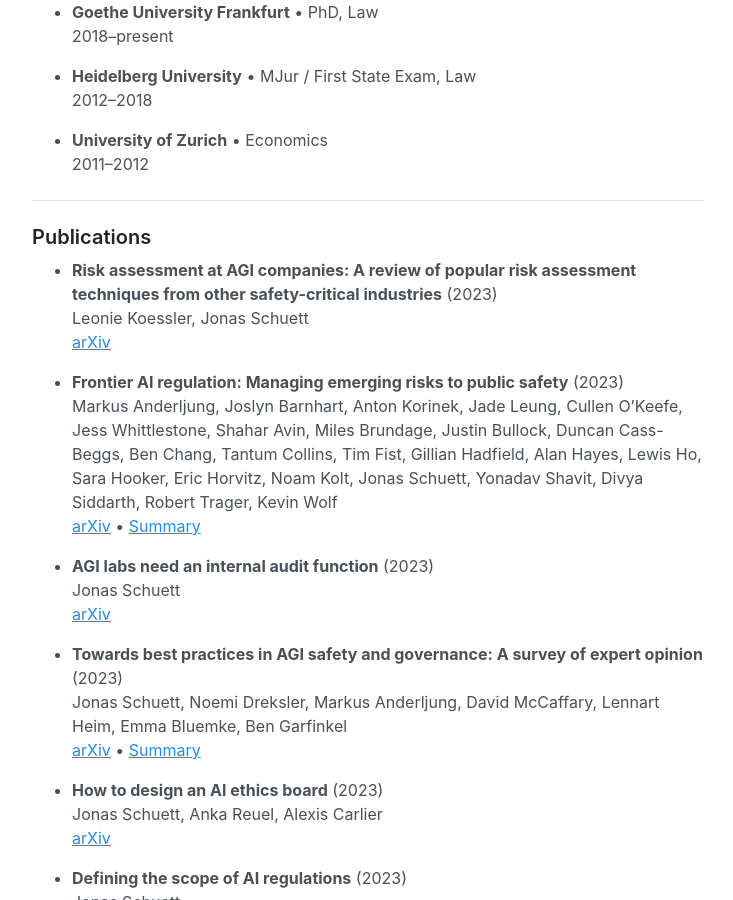
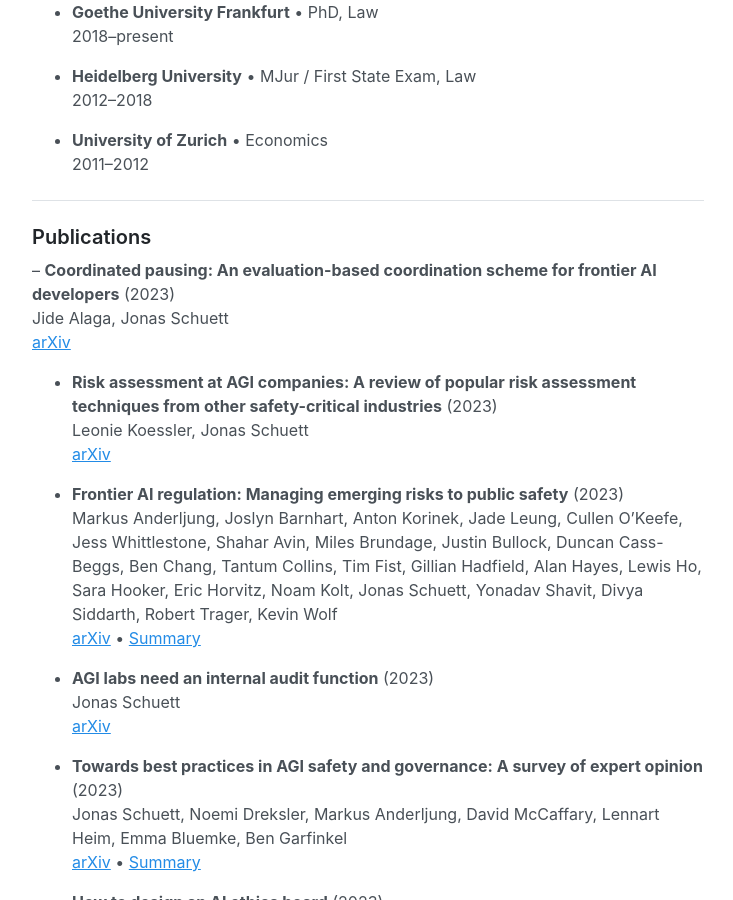
Before and after one commit to jonasschuett/jonasschuett.github.io, a Jekyll site: the page built from _posts/2020-04-04-introduction.md, in a window 1280 px wide and 900 px high, scrolled down 2902 px. Shown: the whole window, without its empty margins (272-1005 px from the left). Built offline with Jekyll 4.4.1, drawn with Linux system fonts in a browser that asks for light colours.

Commit message:
Update 2020-04-04-introduction.md

```diff
--- a/_posts/2020-04-04-introduction.md
+++ b/_posts/2020-04-04-introduction.md
@@ -75,6 +75,10 @@ On the practical side of things, I was seconded to the UK Cabinet Office to supp
 
 ### Publications
 
+– **Coordinated pausing: An evaluation-based coordination scheme for frontier AI developers** (2023) <br>
+Jide Alaga, Jonas Schuett <br>
+[arXiv](https://arxiv.org/abs/2310.00374)
+
 - **Risk assessment at AGI companies: A review of popular risk assessment techniques from other safety-critical industries** (2023) <br>
 Leonie Koessler, Jonas Schuett <br>
 [arXiv](https://arxiv.org/abs/2307.08823)
```
